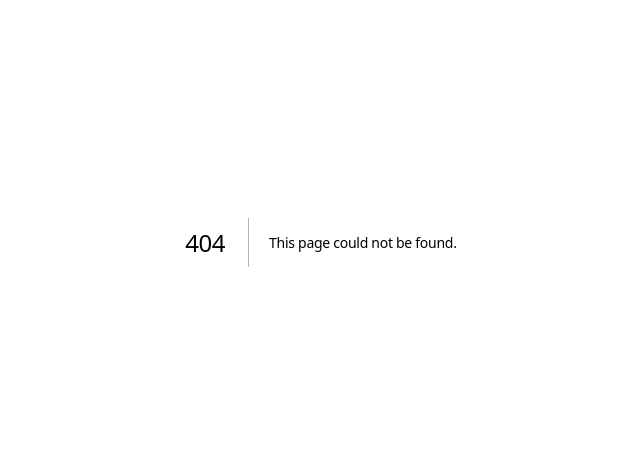
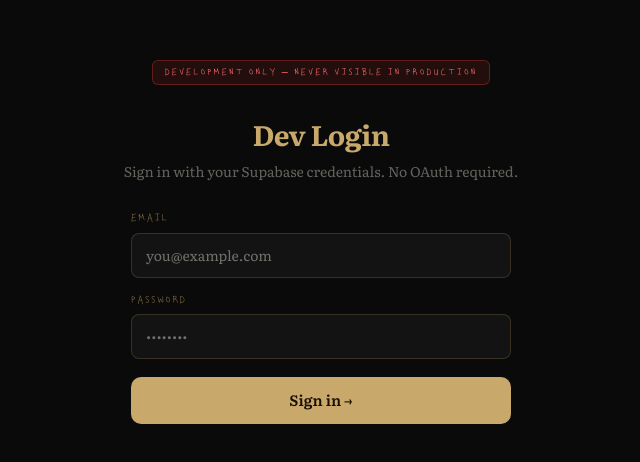
Before and after one commit to Level9000/the-shelf, a Next.js app: page /dev-login in a window 1280 px wide. Before the commit this address had no page. Shown: the part 158-620 px from the top of the page, without its empty margins (319-959 px from the left). Built offline with nearby package versions, Linux system fonts and the light colour scheme.

Commit message:
added dev login screen

```diff
--- /dev/null
+++ b/src/app/api/auth/dev-login/route.ts
@@ -0,0 +1,30 @@
+import { redirect } from "next/navigation";
+import { createSupabaseServerClient } from "@/lib/supabase/server";
+
+export const runtime = "nodejs";
+
+export async function GET() {
+  if (process.env.NODE_ENV !== "development") {
+    return new Response("Not found.", { status: 404 });
+  }
+
+  const devEmail = process.env.DEV_TEST_EMAIL ?? "dev@authoredby.local";
+  const devPassword = process.env.DEV_TEST_PASSWORD ?? "devpassword-authored-by";
+
+  const supabase = await createSupabaseServerClient();
+
+  const { error } = await supabase.auth.signInWithPassword({
+    email: devEmail,
+    password: devPassword,
+  });
+
+  if (error) {
+    return new Response(
+      `Dev login failed: ${error.message}\n\n` +
+      `Make sure you have created the test user. Visit http://localhost:3000/dev-login for setup SQL.`,
+      { status: 500, headers: { "Content-Type": "text/plain" } },
+    );
+  }
+
+  redirect("/projects");
+}
--- /dev/null
+++ b/src/app/dev-login/page.tsx
@@ -0,0 +1,170 @@
+"use client";
+
+import { useState, useEffect } from "react";
+import { useRouter } from "next/navigation";
+import { createSupabaseBrowserClient } from "@/lib/supabase/client";
+
+export default function DevLoginPage() {
+  const router = useRouter();
+  const [email, setEmail] = useState("");
+  const [password, setPassword] = useState("");
+  const [error, setError] = useState("");
+  const [loading, setLoading] = useState(false);
+
+  // Redirect in production — can't use Next.js `redirect()` in a client component,
+  // so we handle it via useEffect.
+  useEffect(() => {
+    if (process.env.NODE_ENV !== "development") {
+      router.replace("/login");
+    }
+  }, [router]);
+
+  async function handleSubmit(e: React.FormEvent) {
+    e.preventDefault();
+    setError("");
+    setLoading(true);
+
+    const supabase = createSupabaseBrowserClient();
+    const { error: signInError } = await supabase.auth.signInWithPassword({ email, password });
+
+    if (signInError) {
+      setError(signInError.message);
+      setLoading(false);
+      return;
+    }
+
+    router.push("/projects");
+  }
+
+  return (
+    <div
+      style={{
+        minHeight: "100dvh",
+        background: "#0a0a0a",
+        display: "flex",
+        flexDirection: "column",
+        alignItems: "center",
+        justifyContent: "center",
+        padding: "32px 16px",
+        fontFamily: "'Literata', Georgia, serif",
+        color: "#d4cec4",
+        gap: "28px",
+      }}
+    >
+      {/* Dev badge */}
+      <div
+        style={{
+          background: "rgba(255,59,48,0.1)",
+          border: "1px solid rgba(255,59,48,0.3)",
+          borderRadius: "6px",
+          padding: "4px 12px",
+          fontFamily: "var(--font-cass)",
+          fontSize: "10px",
+          letterSpacing: "2px",
+          color: "#ff6b6b",
+          textTransform: "uppercase",
+        }}
+      >
+        Development only — never visible in production
+      </div>
+
+      <div style={{ textAlign: "center" }}>
+        <h1 style={{ fontSize: "28px", fontWeight: 700, color: "#c8a86b", marginBottom: "6px" }}>
+          Dev Login
+        </h1>
+        <p style={{ fontSize: "14px", color: "rgba(212,206,196,0.45)", margin: 0 }}>
+          Sign in with your Supabase credentials. No OAuth required.
+        </p>
+      </div>
+
+      <form
+        onSubmit={handleSubmit}
+        style={{
+          width: "100%",
+          maxWidth: "380px",
+          display: "flex",
+          flexDirection: "column",
+          gap: "14px",
+        }}
+      >
+        <div style={{ display: "flex", flexDirection: "column", gap: "6px" }}>
+          <label style={{ fontSize: "11px", letterSpacing: "1.5px", color: "rgba(200,168,107,0.6)", textTransform: "uppercase", fontFamily: "var(--font-cass)" }}>
+            Email
+          </label>
+          <input
+            type="email"
+            value={email}
+            onChange={(e) => setEmail(e.target.value)}
+            required
+            autoFocus
+            placeholder="you@example.com"
+            style={{
+              background: "rgba(255,255,255,0.04)",
+              border: "1px solid rgba(200,168,107,0.2)",
+              borderRadius: "8px",
+              padding: "11px 14px",
+              fontSize: "14px",
+              color: "#d4cec4",
+              outline: "none",
+              fontFamily: "'Literata', Georgia, serif",
+              width: "100%",
+              boxSizing: "border-box",
+            }}
+          />
+        </div>
+
+        <div style={{ display: "flex", flexDirection: "column", gap: "6px" }}>
+          <label style={{ fontSize: "11px", letterSpacing: "1.5px", color: "rgba(200,168,107,0.6)", textTransform: "uppercase", fontFamily: "var(--font-cass)" }}>
+            Password
+          </label>
+          <input
+            type="password"
+            value={password}
+            onChange={(e) => setPassword(e.target.value)}
+            required
+            placeholder="••••••••"
+            style={{
+              background: "rgba(255,255,255,0.04)",
+              border: "1px solid rgba(200,168,107,0.2)",
+              borderRadius: "8px",
+              padding: "11px 14px",
+              fontSize: "14px",
+              color: "#d4cec4",
+              outline: "none",
+              fontFamily: "'Literata', Georgia, serif",
+              width: "100%",
+              boxSizing: "border-box",
+            }}
+          />
+        </div>
+
+        {error && (
+          <p style={{ fontSize: "13px", color: "#ff6b6b", margin: 0, textAlign: "center" }}>
+            {error}
+          </p>
+        )}
+
+        <button
+          type="submit"
+          disabled={loading}
+          style={{
+            marginTop: "4px",
+            background: loading ? "rgba(200,168,107,0.4)" : "#c8a86b",
+            color: "#1a0e00",
+            fontFamily: "'Literata', Georgia, serif",
+            fontSize: "15px",
+            fontWeight: 600,
+            padding: "12px 28px",
+            borderRadius: "10px",
+            border: "none",
+            cursor: loading ? "not-allowed" : "pointer",
+            transition: "background 0.15s",
+            width: "100%",
+          }}
+        >
+          {loading ? "Signing in…" : "Sign in →"}
+        </button>
+      </form>
+    </div>
+  );
+}
--- a/src/components/cass/CassOnboardingChat.tsx
+++ b/src/components/cass/CassOnboardingChat.tsx
@@ -551,30 +551,27 @@ export function CassOnboardingChat({
             display: none;
           }
           .onboarding-outer {
-            flex-direction: row;
+            display: grid;
+            grid-template-columns: 1fr 1fr;
             align-items: stretch;
-            justify-content: center;
             padding: 0;
-            gap: 0;
+            justify-content: unset;
+            flex-direction: unset;
           }
           .onboarding-steps-sidebar {
             display: flex;
             flex-direction: column;
             justify-content: center;
-            width: 240px;
-            min-width: 240px;
-            padding: 80px 32px 80px 48px;
+            padding: 80px 64px;
             border-right: 1px solid rgba(200,168,107,0.08);
-            flex-shrink: 0;
           }
           .onboarding-content {
-            flex: 1;
-            max-width: 520px;
+            max-width: unset;
             display: flex;
             flex-direction: column;
             align-items: center;
             justify-content: center;
-            padding: 80px 48px;
+            padding: 80px 64px;
           }
         }
       `}</style>
@@ -595,76 +592,74 @@ export function CassOnboardingChat({
         {/* Desktop step sidebar — only visible during interview/review/generating */}
         {(phase === "interview" || phase === "review" || phase === "generating") && (
           <aside className="onboarding-steps-sidebar">
-            <div style={{ marginBottom: "32px" }}>
-              <div style={{ fontFamily: "var(--font-cass)", fontSize: "9px", letterSpacing: "3px", color: "rgba(200,168,107,0.4)", textTransform: "uppercase", marginBottom: "4px" }}>
+            <div style={{ marginBottom: "48px" }}>
+              <div style={{ fontFamily: "var(--font-cass)", fontSize: "10px", letterSpacing: "4px", color: "rgba(200,168,107,0.4)", textTransform: "uppercase", marginBottom: "10px" }}>
                 Authored By
               </div>
-              <div style={{ fontFamily: "'Literata', Georgia, serif", fontSize: "16px", color: "#d4cec4", fontWeight: 600 }}>
+              <div style={{ fontFamily: "'Literata', Georgia, serif", fontSize: "32px", color: "#d4cec4", fontWeight: 700, lineHeight: 1.2 }}>
                 Project Brief
+              </div>
+              <div style={{ fontFamily: "'Literata', Georgia, serif", fontSize: "15px", color: "rgba(212,206,196,0.35)", marginTop: "8px", lineHeight: 1.5 }}>
+                Five questions. Your story starts here.
               </div>
             </div>
 
-            <div style={{ display: "flex", flexDirection: "column", gap: "6px" }}>
+            <div style={{ display: "flex", flexDirection: "column", gap: "4px" }}>
               {QUESTIONS.map((q, i) => {
                 const isComplete = answers[q.field].trim().length > 0;
                 const isCurrent = phase === "interview" && i === interviewStep;
-                const isPending = !isComplete && !isCurrent;
 
                 return (
                   <div key={q.field} style={{
                     display: "flex",
                     alignItems: "flex-start",
-                    gap: "12px",
-                    padding: "10px 12px",
-                    borderRadius: "8px",
+                    gap: "16px",
+                    padding: "14px 16px",
+                    borderRadius: "12px",
                     background: isCurrent ? "rgba(200,168,107,0.07)" : "transparent",
                     border: isCurrent ? "1px solid rgba(200,168,107,0.15)" : "1px solid transparent",
-                    transition: "all 0.2s ease",
+                    transition: "all 0.25s ease",
                   }}>
                     {/* Status icon */}
                     <div style={{
-                      width: "18px",
-                      height: "18px",
+                      width: "24px",
+                      height: "24px",
                       borderRadius: "50%",
                       flexShrink: 0,
-                      marginTop: "1px",
+                      marginTop: "2px",
                       display: "flex",
                       alignItems: "center",
                       justifyContent: "center",
-                      background: isComplete ? "#c8a86b" : isCurrent ? "transparent" : "transparent",
-                      border: isComplete ? "none" : isCurrent ? "1.5px solid #c8a86b" : "1.5px solid rgba(200,168,107,0.2)",
+                      background: isComplete ? "#c8a86b" : "transparent",
+                      border: isComplete ? "none" : isCurrent ? "2px solid #c8a86b" : "2px solid rgba(200,168,107,0.2)",
                       transition: "all 0.3s ease",
                     }}>
-                      {isComplete && (
-                        <Check size={10} color="#1a0e00" strokeWidth={3} />
-                      )}
-                      {isCurrent && (
-                        <div style={{ width: "6px", height: "6px", borderRadius: "50%", background: "#c8a86b" }} />
-                      )}
+                      {isComplete && <Check size={13} color="#1a0e00" strokeWidth={3} />}
+                      {isCurrent && <div style={{ width: "8px", height: "8px", borderRadius: "50%", background: "#c8a86b" }} />}
                     </div>
 
                     {/* Label + preview */}
                     <div style={{ flex: 1, minWidth: 0 }}>
                       <div style={{
                         fontFamily: "var(--font-cass)",
-                        fontSize: "10px",
-                        letterSpacing: "1.5px",
+                        fontSize: "11px",
+                        letterSpacing: "2px",
                         textTransform: "uppercase",
-                        color: isComplete ? "rgba(200,168,107,0.7)" : isCurrent ? "#c8a86b" : "rgba(200,168,107,0.25)",
+                        color: isComplete ? "rgba(200,168,107,0.8)" : isCurrent ? "#c8a86b" : "rgba(200,168,107,0.25)",
                         transition: "color 0.2s ease",
-                        marginBottom: "2px",
+                        marginBottom: isComplete ? "6px" : 0,
                       }}>
                         {q.label}
                       </div>
                       {isComplete && (
                         <div style={{
                           fontFamily: "'Literata', Georgia, serif",
-                          fontSize: "11px",
-                          color: "rgba(212,206,196,0.5)",
-                          lineHeight: 1.4,
+                          fontSize: "14px",
+                          color: "rgba(212,206,196,0.6)",
+                          lineHeight: 1.5,
                           overflow: "hidden",
                           display: "-webkit-box",
-                          WebkitLineClamp: 2,
+                          WebkitLineClamp: 3,
                           WebkitBoxOrient: "vertical" as const,
                         }}>
                           {answers[q.field]}
@@ -678,8 +673,8 @@ export function CassOnboardingChat({
 
             {/* All done state */}
             {(phase === "review" || phase === "generating") && (
-              <div style={{ marginTop: "24px", paddingTop: "20px", borderTop: "1px solid rgba(200,168,107,0.1)" }}>
-                <div style={{ fontFamily: "var(--font-cass)", fontSize: "9px", letterSpacing: "2px", color: "rgba(200,168,107,0.5)", textTransform: "uppercase" }}>
+              <div style={{ marginTop: "32px", paddingTop: "24px", borderTop: "1px solid rgba(200,168,107,0.1)" }}>
+                <div style={{ fontFamily: "var(--font-cass)", fontSize: "10px", letterSpacing: "2px", color: "rgba(200,168,107,0.6)", textTransform: "uppercase" }}>
                   {phase === "generating" ? "◉ Generating plan..." : "◉ Brief complete"}
                 </div>
               </div>
@@ -694,19 +689,12 @@ export function CassOnboardingChat({
 
         {/* ── Interview ── */}
         {phase === "interview" && currentQuestion && (
-          <div style={{ display: "flex", flexDirection: "column", alignItems: "center", width: "100%", maxWidth: "480px", gap: "20px" }}>
+          <div style={{ display: "flex", flexDirection: "column", width: "100%", maxWidth: "520px", height: "calc(100dvh - 80px)", overflow: "hidden" }}>
 
-            {/* Resume banner */}
-            {isResuming && interviewStep === 0 && (
-              <div style={{ background: "rgba(200,168,107,0.08)", border: "1px solid rgba(200,168,107,0.2)", borderRadius: "10px", padding: "10px 16px", width: "100%", textAlign: "center" }}>
-                <p style={{ fontFamily: "'Literata', Georgia, serif", fontSize: "13px", color: "rgba(200,168,107,0.8)", margin: 0 }}>
-                  Welcome back — picking up where you left off.
-                </p>
-              </div>
-            )}
-
-            {/* Progress dots — hidden on desktop (sidebar takes over) */}
-            <div className="onboarding-inline-dots" style={{ gap: "8px", alignItems: "center" }}>
+            {/* Cass avatar — fixed at top */}
+            <div style={{ display: "flex", flexDirection: "column", alignItems: "center", paddingBottom: "16px", flexShrink: 0 }}>
+              {/* Progress dots — mobile only */}
+              <div className="onboarding-inline-dots" style={{ gap: "8px", alignItems: "center", marginBottom: "16px" }}>
                 {QUESTIONS.map((q, i) => (
                   <div key={q.field} style={{
                     width: i === interviewStep ? "20px" : "6px",
@@ -718,31 +706,91 @@ export function CassOnboardingChat({
                   }} />
                 ))}
               </div>
+              <CassRecorder animState={animState} size="md" />
+            </div>
 
-            {/* Cass + question */}
-            <CassRecorder animState={animState} size="md" />
-            <div style={{ background: "rgba(255,255,255,0.03)", border: "1px solid rgba(200,168,107,0.15)", borderRadius: "14px 14px 14px 4px", padding: "18px 22px", width: "100%" }}>
+            {/* Scrollable thread */}
+            <div style={{
+              flex: 1,
+              overflowY: "auto",
+              display: "flex",
+              flexDirection: "column",
+              gap: "0",
+              scrollbarWidth: "none",
+              paddingBottom: "8px",
+            }}>
+              {/* Resume banner */}
+              {isResuming && interviewStep === 0 && (
+                <div style={{ background: "rgba(200,168,107,0.08)", border: "1px solid rgba(200,168,107,0.2)", borderRadius: "10px", padding: "10px 16px", marginBottom: "16px", textAlign: "center" }}>
+                  <p style={{ fontFamily: "'Literata', Georgia, serif", fontSize: "13px", color: "rgba(200,168,107,0.8)", margin: 0 }}>
+                    Welcome back — picking up where you left off.
+                  </p>
+                </div>
+              )}
+
+              {/* Past Q&A pairs — scrollable history */}
+              {QUESTIONS.slice(0, interviewStep).map((q) => (
+                <div key={q.field} style={{ marginBottom: "24px" }}>
+                  {/* Section label */}
+                  <div style={{
+                    display: "flex",
+                    alignItems: "center",
+                    gap: "8px",
+                    marginBottom: "10px",
+                  }}>
+                    <div style={{ flex: 1, height: "1px", background: "rgba(200,168,107,0.1)" }} />
+                    <div style={{ fontFamily: "var(--font-cass)", fontSize: "9px", letterSpacing: "2.5px", color: "rgba(200,168,107,0.4)", textTransform: "uppercase", whiteSpace: "nowrap" }}>
+                      {q.label}
+                    </div>
+                    <div style={{ flex: 1, height: "1px", background: "rgba(200,168,107,0.1)" }} />
+                  </div>
+                  {/* Cass question */}
+                  <div style={{ background: "rgba(255,255,255,0.02)", border: "1px solid rgba(200,168,107,0.08)", borderRadius: "12px 12px 12px 3px", padding: "12px 16px", marginBottom: "8px" }}>
+                    <p style={{ fontFamily: "'Literata', Georgia, serif", fontSize: "14px", lineHeight: "1.55", color: "rgba(212,206,196,0.5)", margin: 0 }}>
+                      {q.cassLine}
+                    </p>
+                  </div>
+                  {/* User answer */}
+                  <div style={{ display: "flex", justifyContent: "flex-end" }}>
+                    <div style={{ background: "rgba(200,168,107,0.08)", border: "1px solid rgba(200,168,107,0.15)", borderRadius: "12px 12px 3px 12px", padding: "12px 16px", maxWidth: "85%" }}>
+                      <p style={{ fontFamily: "'Literata', Georgia, serif", fontSize: "14px", lineHeight: "1.55", color: "rgba(212,206,196,0.65)", margin: 0 }}>
+                        {answers[q.field]}
+                      </p>
+                    </div>
+                  </div>
+                </div>
+              ))}
+
+              {/* Current question */}
+              <div style={{ marginBottom: "8px" }}>
+                {/* Section label for current */}
+                <div style={{
+                  display: "flex",
+                  alignItems: "center",
+                  gap: "8px",
+                  marginBottom: "10px",
+                }}>
+                  <div style={{ flex: 1, height: "1px", background: "rgba(200,168,107,0.15)" }} />
+                  <div style={{ fontFamily: "var(--font-cass)", fontSize: "9px", letterSpacing: "2.5px", color: "#c8a86b", textTransform: "uppercase", whiteSpace: "nowrap" }}>
+                    {currentQuestion.label}
+                  </div>
+                  <div style={{ flex: 1, height: "1px", background: "rgba(200,168,107,0.15)" }} />
+                </div>
+                <div style={{ background: "rgba(255,255,255,0.03)", border: "1px solid rgba(200,168,107,0.15)", borderRadius: "14px 14px 14px 4px", padding: "18px 22px" }}>
                   <p style={{ fontFamily: "'Literata', Georgia, serif", fontSize: "16px", lineHeight: "1.6", color: "#d4cec4", margin: 0 }}>
                     {currentQuestion.cassLine}
                   </p>
                 </div>
+              </div>
+            </div>
 
-            {/* Accumulated brief cards */}
-            {answeredFields.length > 0 && (
-              <div style={{ width: "100%", display: "flex", flexDirection: "column", gap: "8px" }}>
-                {answeredFields.map((q) => (
-                  <BriefCard
-                    key={q.field}
-                    label={q.label}
-                    icon={q.icon}
-                    value={answers[q.field]}
-                    onEdit={(v) => handleEditAnswer(q.field, v)}
-                  />
-                ))}
-              </div>
+            {/* Input — pinned to bottom */}
+            <div style={{ flexShrink: 0, paddingTop: "8px" }}>
+              {error && (
+                <p style={{ color: "#ff6b6b", fontFamily: "'Literata', Georgia, serif", fontSize: "14px", textAlign: "center", marginBottom: "8px" }}>
+                  {error}
+                </p>
               )}
-
-            {/* Input */}
               <CassInput
                 value={inputValue}
                 onChange={setInputValue}
@@ -750,12 +798,7 @@ export function CassOnboardingChat({
                 placeholder={currentQuestion.placeholder}
                 autoFocus
               />
-
-            {error && (
-              <p style={{ color: "#ff6b6b", fontFamily: "'Literata', Georgia, serif", fontSize: "14px", textAlign: "center" }}>
-                {error}
-              </p>
-            )}
+            </div>
           </div>
         )}
 
```
Lines whose indentation alone changed are shown as unchanged.
